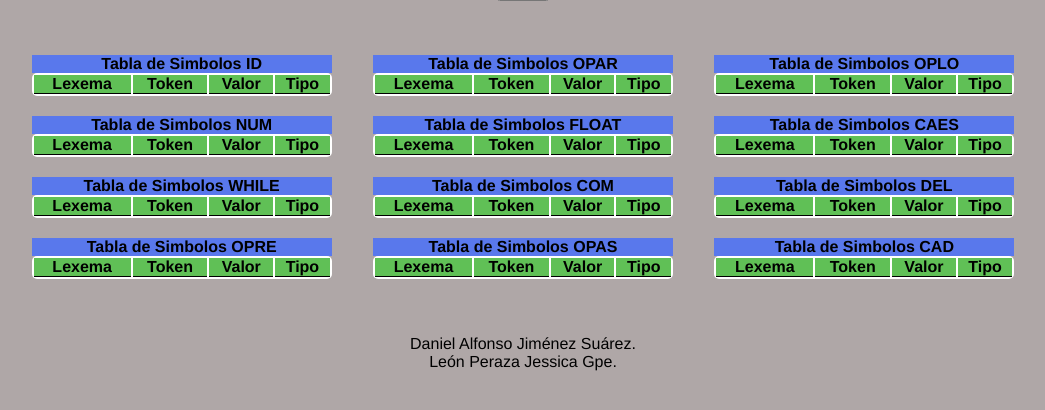
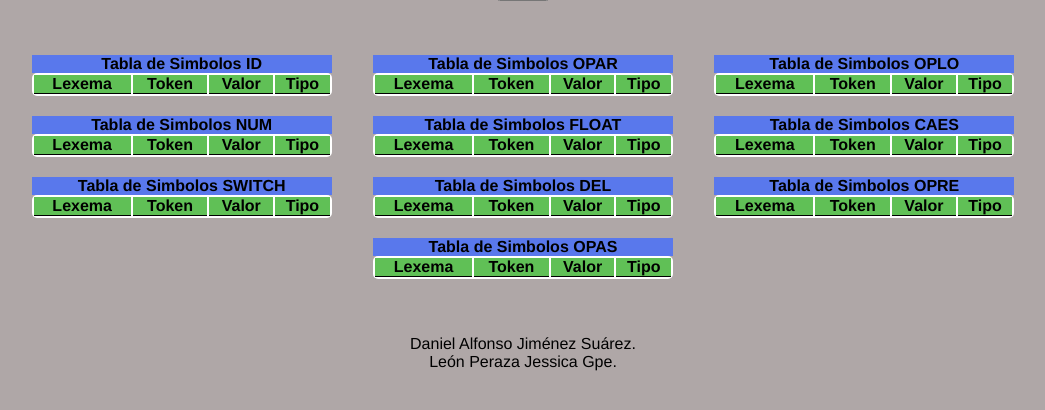
Before and after one commit to fuchis/CompiladorPHP, a PHP site: page /index.php in a window 1280 px wide. Shown: the part 202-612 px from the top of the page, without its empty margins (117-1162 px from the left). Run offline with PHP 8.4, Linux system fonts and the light colour scheme; lists and menus that the app fills with data are empty.

Commit message:
lexico determina switch y ids
falta verificar los int, floats

```diff
--- a/Lexico.php
+++ b/Lexico.php
@@ -3,8 +3,10 @@
 	class Lexico{
 
 		//ESPRESIONES REGULARES PARA TOKENS
-		public $er_com = '/\/\/.*/'; //COMENTARIO SIMPLE
-		public $er_id = '/\$_?([a-z|A-Z])([a-z]|[A-Z]|[0-9]|_)*/';
+		// public $er_com = '/\/\/.*/'; //COMENTARIO SIMPLE
+		public $er_id = '/([a-z|A-Z])([a-z]|[A-Z]|[0-9]|_)*/';
+		public $er_int_word = '/int/';
+		public $er_float_word = '/float/';
 		public $er_delimitator = '/;{1,1}/';
 		public $er_aritmetic_symbol = '/(\+|-|\*|\/|%){1,1}/';
 		public $er_relational_operator = '/(>=|<=|==|===|<>|!=|>|<)/';
@@ -17,13 +19,13 @@
 		public $er_number = '/\b([0-9])+/';
 		public $er_float = '/[0-9]*\.[0-9]+/';
 		public $er_cad = '/"([^"])*"/';
-		public $er_while = '/while/';
+		public $er_switch = '/switch/';
 
 		//EXPRESIONES REGULARES PARA ERRORES
-		public $er_char = '/\b[^\$_\-\+\=\t\n\s\*\/<>]([a-z]|[A-Z])+\b/';
+		// public $er_char = '/\b[^\$_\-\+\=\t\n\s\*\/<>]([a-z]|[A-Z])+\b/';
 
 		//ASEGURA QUE NO SE SOBRE ESCRIBAN LOS TOKENS DE LOS IDS SI UNO ES SUBCONJUNTO DE OTRO
-		private $keys_ids;
+		// private $keys_ids;
 
 		//REMPLAZA TODOS LOS LEXEMAS DE UN TEXTO DADO POR SU TOKEN CORRESPONDIENTE
 		//$lexemas -> arreglo de un mismo tipo de tokens
@@ -38,7 +40,7 @@
 			arsort($lexemas["ID"]);
 			arsort($lexemas["FLOAT"]);
 
-			$txt = $this->replaceLexemas($lexemas["COM"], "COM", $txt);
+			// $txt = $this->replaceLexemas($lexemas["COM"], "COM", $txt);
 			$txt = $this->replaceLexemas($lexemas["FLOAT"], " FLOAT",$txt);
 			$txt = $this->replaceLexemas($lexemas["NUM"], " NUM",$txt);
 			// var_dump($lexemas["NUM"]);
@@ -51,9 +53,9 @@
 			$txt = $this->replaceLexemas($lexemas["OPAR"], " OPAR",$txt);
 			$txt = $this->replaceLexemas($lexemas["OPLO"], " OPLO",$txt);
 			$txt = $this->replaceLexemas($lexemas["CAES"], " CAES",$txt);
-			$txt = $this->replaceLexemas($lexemas["WHILE"], " WHILE",$txt);
+			$txt = $this->replaceLexemas($lexemas["SWITCH"], " SWITCH",$txt);
 			$txt = $this->replaceLexemas($lexemas["DEL"], " DEL",$txt);
-			$txt = $this->replaceLexemas($lexemas["CAD"], " CAD",$txt);
+			// $txt = $this->replaceLexemas($lexemas["CAD"], " CAD",$txt);
 
 			return $txt;
 		}
@@ -64,22 +66,22 @@
 		public function getLexemas($txt){
 			$lexemas["ID"] = $this->getIds($txt);
 			// var_dump($lexemas["ID"]);
-			$lexemas["COM"] = $this->getComs($txt);
+			// $lexemas["COM"] = $this->getComs($txt);
 			$lexemas["FLOAT"] = $this->getFloats($txt);
 			$txt = $this->replaceLexemas($lexemas["FLOAT"]," FLOAT",$txt);
 			$lexemas["NUM"] = $this->getNumbers($txt);
-			$lexemas["CAD"] = $this->getCads($txt);
+			// $lexemas["CAD"] = $this->getCads($txt);
 			//SE REEMPLAZAN LOS COMENTARIOS PARA EVITAR QUE APAREZCAN
 			//TOKENS QUE ESTEN DENTRO DEL COMENTARIO
-			$txt = $this->replaceLexemas($lexemas["COM"]," COM",$txt);
+			// $txt = $this->replaceLexemas($lexemas["COM"]," COM",$txt);
 			//SE REEMPLAZAN LAS CADENAS PARA IMPEDIR QUE SE CONFUNDA SU CONTENIDO
 			//CON TOKENS CARACTERES
-			$txt = $this->replaceLexemas($lexemas["CAD"]," CAD",$txt);
+			// $txt = $this->replaceLexemas($lexemas["CAD"]," CAD",$txt);
 
 			$lexemas["OPAR"] = $this->getAritmeticSymbols($txt);
 			$lexemas["OPLO"] = $this->getLogicOperators($txt);
 			$lexemas["CAES"] = $this->getSpecialCharacters($txt);
-			$lexemas["WHILE"] = $this->getWhile($txt);
+			$lexemas["SWITCH"] = $this->getSwitch($txt);
 			$lexemas["DEL"] = $this->getDelimitators($txt);
 			//$lexemas["CHAR"] = $this->getChars($txt);
 			$lexemas["OPRE"] = $this->getRelationalOperatorators($txt);
@@ -93,7 +95,7 @@
 			foreach ($lexemas as $lexema) {
 				//remplaza ides
 				if($tokenName == " ID")
-					$txt = preg_replace('/\$'.substr($lexema,1).'/',$tokenName.($keys[$i]+1), $txt);
+					$txt = preg_replace('/\b'.$lexema.'/',$tokenName.($keys[$i]+1), $txt);
 				//remplaza numeros
 				elseif($tokenName == " NUM") {
 					$txt= preg_replace('/\b'.$lexema.'/',$tokenName.($keys[$i]+1),$txt);
@@ -118,14 +120,20 @@
 			return $txt;
 		}
 
-		public function getComs($txt){
-			return $this->getMatches($txt,$this->er_com);
-		}
+		// public function getComs($txt){
+		// 	return $this->getMatches($txt,$this->er_com);
+		// }
 
 
 		//RETORNA UN ARREGLO CON TODOS LOS IDENTIFICADORES DIFERENTES DEL TEXTO DADO
 		public function getIds($txt){
-			return $this->getMatches($txt,$this->er_id);
+			$tokens = array();
+			$tokensTemp = $this->getMatches($txt,$this->er_id);
+			foreach ($tokensTemp as $token) {
+				if($token != "switch")
+				$tokens[] = $token;
+			}
+			return $tokens;
 		}
 
 		//RETORNA UN ARREGLO CON TODOS LOS DELIMITADORES DIFERENTES DEL TEXTO DADO
@@ -155,9 +163,9 @@
 			return $this->getMatches($txt,$this->er_number);
 		}
 
-		public function getChars($txt){
-			return $this->getMatches($txt,$this->er_char);
-		}
+		// public function getChars($txt){
+		// 	return $this->getMatches($txt,$this->er_char);
+		// }
 
 		public function getRelationalOperatorators($txt){
 			return $this->getMatches($txt,$this->er_relational_operator);
@@ -167,12 +175,12 @@
 			return $this->getMatches($txt,$this->er_operator_asignation);
 		}
 
-		public function getCads($txt){
-			return $this->getMatches($txt,$this->er_cad);
-		}
+		// public function getCads($txt){
+		// 	return $this->getMatches($txt,$this->er_cad);
+		// }
 
-		public function getWhile($txt){
-			return $this->getMatches($txt, $this->er_while);
+		public function getSwitch($txt){
+			return $this->getMatches($txt, $this->er_switch);
 		}
 
 		//Encuentra los tokes de una expresion regular dada y devuelve
--- a/TablaSimbolos.php
+++ b/TablaSimbolos.php
@@ -7,12 +7,12 @@ class TablaSimbolos{
 		"NUM",
 		"FLOAT",
 		"CAES",
-		"WHILE",
-		"COM",
+		"SWITCH",
+		// "COM",
 		"DEL",
 		"OPRE",
 		"OPAS",
-		"CAD"
+		// "CAD"
 	];
 
 
@@ -23,12 +23,12 @@ class TablaSimbolos{
 		"NUM"=>[],
 		"FLOAT"=>[],
 		"CAES"=>[],
-		"WHILE"=>[],
-		"COM"=>[],
+		"SWITCH"=>[],
+		// "COM"=>[],
 		"DEL"=>[],
 		"OPRE"=>[],
 		"OPAS"=>[],
-		"CAD"=>[]
+		// "CAD"=>[]
 	];
 
 	public $simbolo = [
--- a/instruccionesOptimizadas.txt
+++ /dev/null
@@ -1,4 +0,0 @@
-ID1 OPAS1 NUM1 DEL1
-ID3 OPAS1 ID1 DEL1
-WHILE1 CAES1 ID1 CAES2 CAES3
-ID4 OPAS1 NUM2 OPAR1 ID1 DEL1 CAES4
```
Also changed, not shown: instruccionesEnsamblador.txt (deleted, +0 -12 lines), tripleta.txt (deleted, +0 -9 lines).
